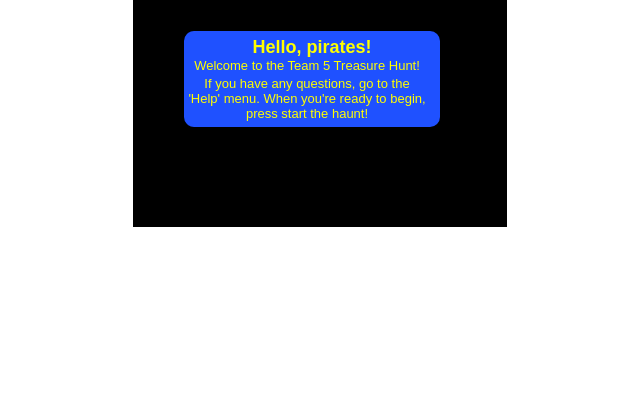
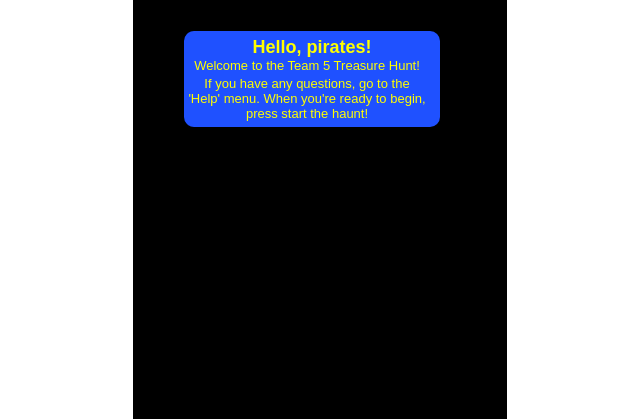
Before and after one commit to SotirisStyl/CO1111, a plain HTML site: page index.html in a window 1280 px wide. Shown: the part 534-953 px from the top of the page, without its empty margins (320-960 px from the left). Before the commit the page ends 800 px from the top, so only its background shows below. Drawn offline with Linux system fonts and the light colour scheme.

Commit message:
changed style

```diff
--- a/style.css
+++ b/style.css
@@ -59,7 +59,7 @@ body {
 .main1 {
     background-size: 600% 600%;
     background: black;
-    height: 718px;
+    height: 910px;
 }
 
 #main1 {
```
